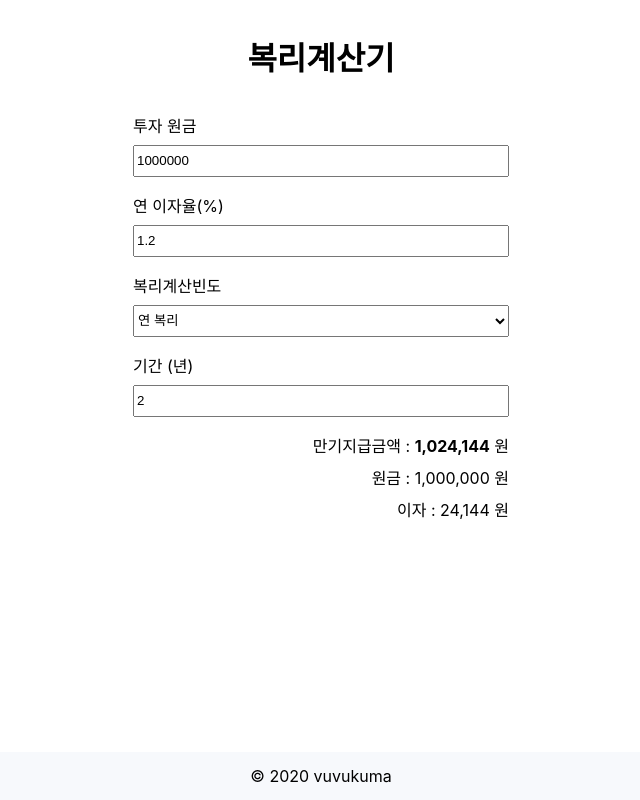
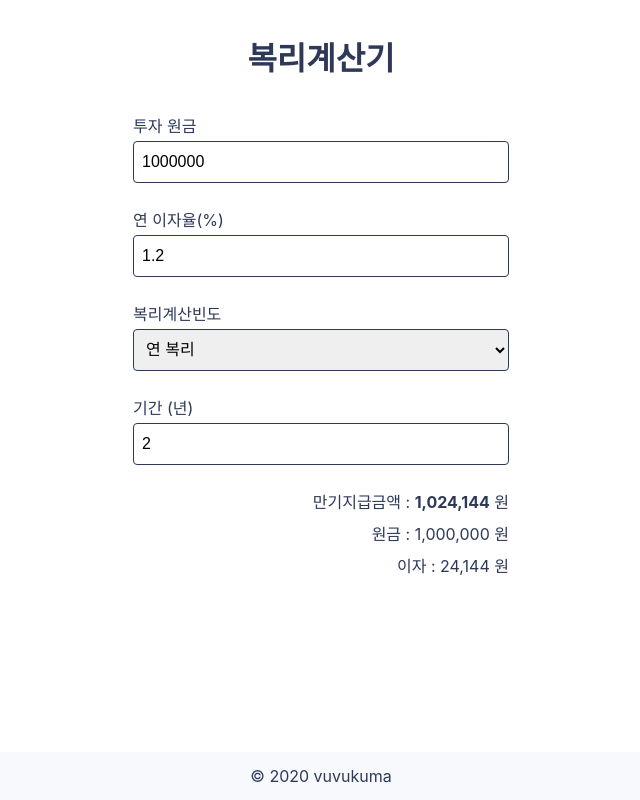
Before and after one commit to vuvukuma/compound-interest-calculator, a React (Create React App) app: page / in a window 1280 px wide. Shown: the whole page, without its empty margins (319-959 px from the left). Built offline with nearby package versions, Linux system fonts and the light colour scheme.

Commit message:
updated footer position

```diff
--- a/public/index.html
+++ b/public/index.html
@@ -39,8 +39,8 @@
       To begin the development, run `npm start` or `yarn start`.
       To create a production bundle, use `npm run build` or `yarn build`.
     -->
+    <footer>
+      <div>© 2020 vuvukuma</div>
+    </footer>
   </body>
-  <footer>
-    <div>© 2020 vuvukuma</div>
-  </footer>
 </html>
--- a/src/components/Calculator.js
+++ b/src/components/Calculator.js
@@ -8,8 +8,13 @@ function Calculator() {
     const [frequency, setFrequency] = useState(12);
     const [period, setPeriod] = useState(2);
     const inputMixin = css`
-        height: 32px;
+        height: 42px;
         width: 100%;
+        border: 1px solid;
+        border-radius: 4px;
+        border-color: #2E3958;
+        padding: 0 8px;
+        font-size: 16px;
     `;
     const CalculatorContainer = styled.div`
         display: flex;
@@ -23,7 +28,7 @@ function Calculator() {
         display: flex;
         flex-direction: column;
         text-align: left;
-        padding-bottom: 16px;
+        padding-bottom: 24px;
     `;
     const CalculatorRowInput = styled.input`
         ${inputMixin}
@@ -32,7 +37,7 @@ function Calculator() {
         ${inputMixin}
     `;
     const CalculatorRowLabel = styled.label`
-        padding-bottom: 8px;
+        padding-bottom: 4px;
     `;
     const CalculatorResultRow = styled.div`
         padding-bottom : 8px;
--- a/src/index.css
+++ b/src/index.css
@@ -1,19 +1,26 @@
 body {
+  display: flex;
+  height: 100vh;
+  flex-direction: column;
   margin: 0;
   font-family: -apple-system, BlinkMacSystemFont, 'Segoe UI', 'Roboto', 'Oxygen',
     'Ubuntu', 'Cantarell', 'Fira Sans', 'Droid Sans', 'Helvetica Neue',
     sans-serif;
+  color: #2E3958;
   -webkit-font-smoothing: antialiased;
   -moz-osx-font-smoothing: grayscale;
 }
 
+#root {
+  flex: 1 0 auto;
+}
+
 footer {
+  flex-shrink: 0;
   display: flex;
   flex-direction: column;
   align-items: normal;
   justify-content: center;
-  position: absolute;
-  bottom: 0px;
   width: 100%;
   height: 3em;
   margin: 0 auto;
```
